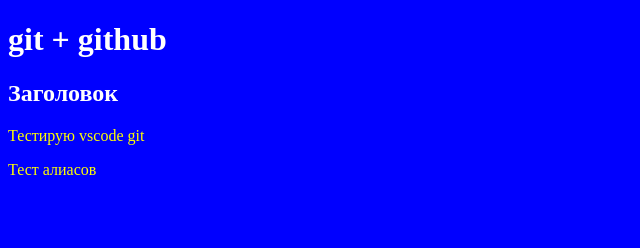
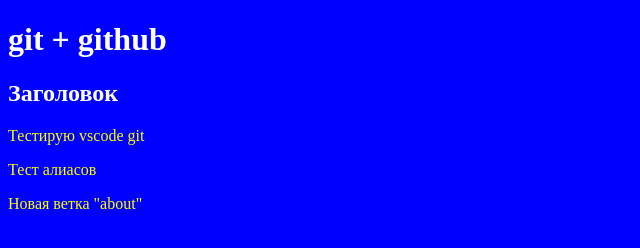
Before and after one commit to MaxOnn10/gittest, a plain HTML site: page index.html in a window 1280 px wide. Shown: the whole page, without its empty margins (0-640 px from the left). Drawn offline with Linux system fonts and the light colour scheme.

Commit message:
Ветка about

```diff
--- a/index.html
+++ b/index.html
@@ -12,5 +12,6 @@
     <h2>Заголовок</h2>
     <p>Тестирую vscode git</p>
     <p>Тест алиасов</p>
+    <p>Новая ветка "about"</p>
 </body>
 </html>
```
